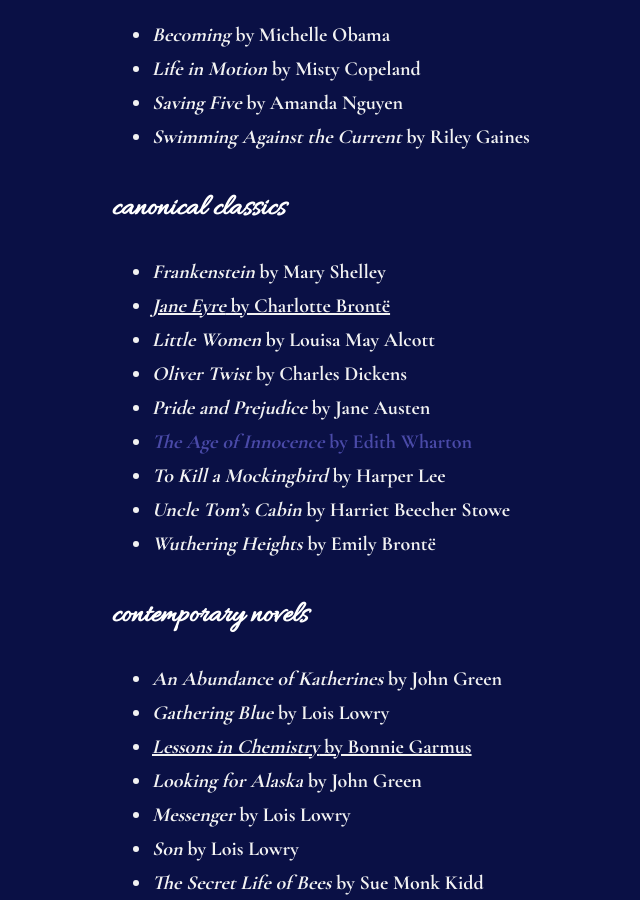
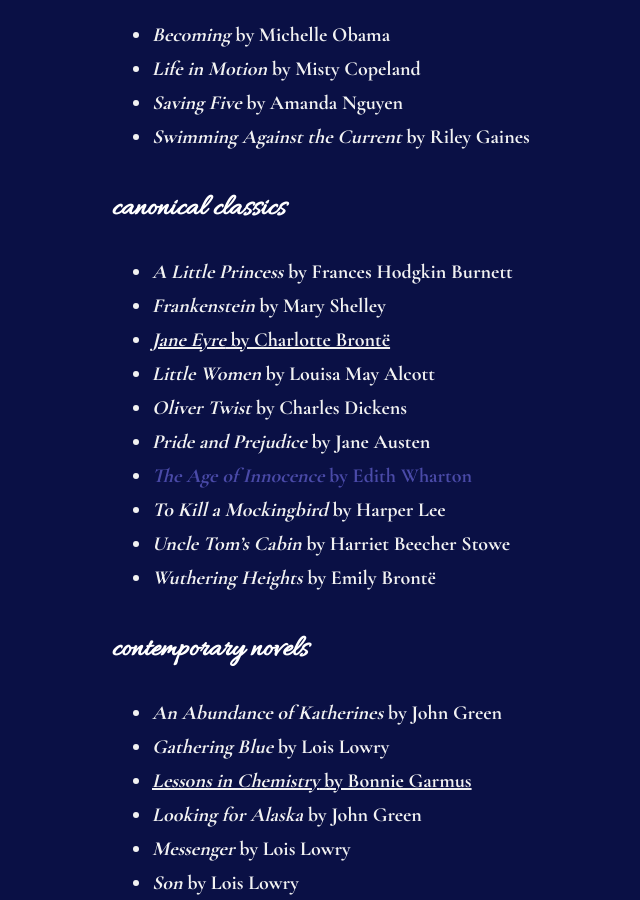
Before and after one commit to leucinemymind/leucinemymind.github.io, a Jekyll site: the page built from books.md, in a window 1280 px wide and 900 px high, scrolled down 548 px. Shown: the whole window, without its empty margins (103-743 px from the left). Built offline with Jekyll 4.4.1, drawn with Linux system fonts in a browser that asks for light colours; our own code applies the rules of GitHub Pages for plain Markdown files.

Commit message:
Update books.md

```diff
--- a/books.md
+++ b/books.md
@@ -26,6 +26,7 @@ normal text = memorable, but not up there <br/>
 
 ### canonical classics
 
+- *A Little Princess* by Frances Hodgkin Burnett
 - ***Frankenstein*** **by Mary Shelley**
 - <span style="font-weight: bold; text-decoration:underline">*Jane Eyre* by Charlotte Brontë</span>
 - ***Little Women*** **by Louisa May Alcott**
```
